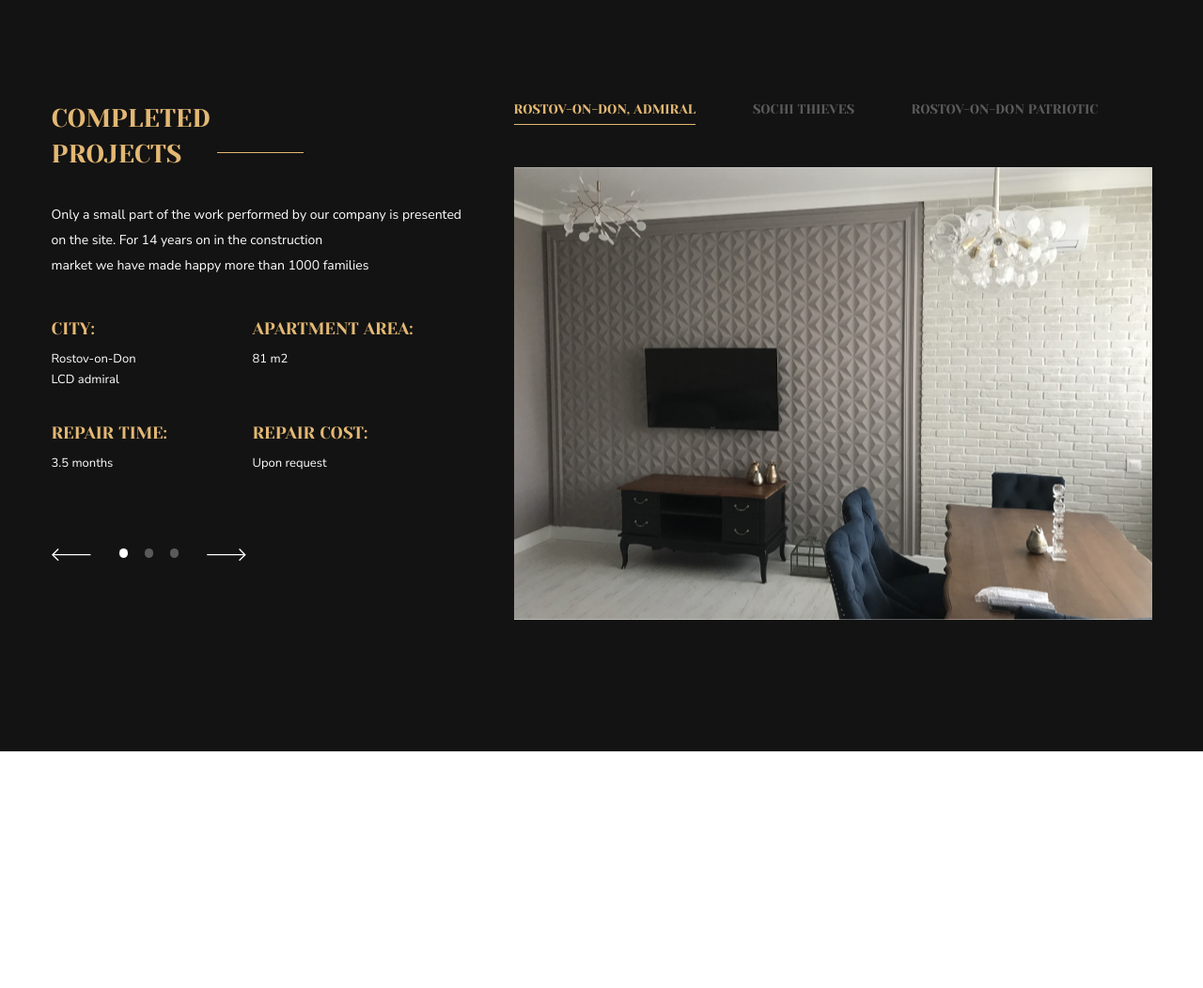
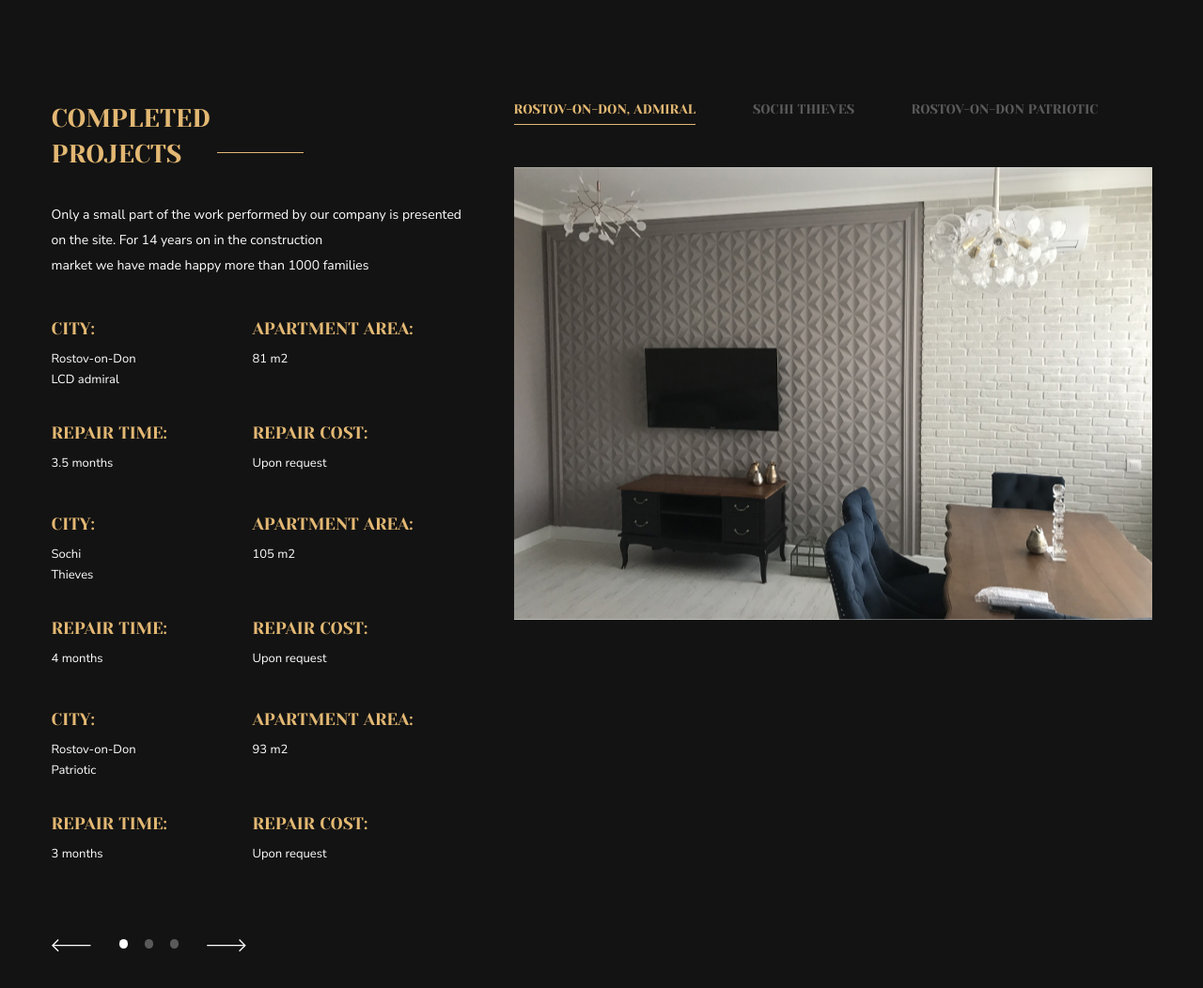
Before and after one commit to Nox1ee/photoSlider, a plain HTML site: page index.html in a window 1280 px wide. Shown: the whole page at 94% size. Before the commit the page ends 800 px from the top, so only its background shows below. Drawn offline with Linux system fonts and the light colour scheme.

Commit message:
Update index.html

```diff
--- a/index.html
+++ b/index.html
@@ -42,6 +42,46 @@
                     </div>
                 </div>
 
+                <div class="projects__parameters">
+                    <div class="projects__parameters-item">
+                        <h3 class="projects__subtitle title">City:</h3>
+                        <p>Sochi</p>
+                        <p>Thieves</p>
+                    </div>
+                    <div class="projects__parameters-item">
+                        <h3 class="projects__subtitle title">Apartment area:</h3>
+                        <p>105 m2</p>
+                    </div>
+                    <div class="projects__parameters-item">
+                        <h3 class="projects__subtitle title">Repair time:</h3>
+                        <p>4 months</p>
+                    </div>
+                    <div class="projects__parameters-item">
+                        <h3 class="projects__subtitle title">Repair Cost:</h3>
+                        <p>Upon request</p>
+                    </div>
+                </div>
+
+                <div class="projects__parameters">
+                    <div class="projects__parameters-item">
+                        <h3 class="projects__subtitle title">City:</h3>
+                        <p>Rostov-on-Don</p>
+                        <p>Patriotic</p>
+                    </div>
+                    <div class="projects__parameters-item">
+                        <h3 class="projects__subtitle title">Apartment area:</h3>
+                        <p>93 m2</p>
+                    </div>
+                    <div class="projects__parameters-item">
+                        <h3 class="projects__subtitle title">Repair time:</h3>
+                        <p>3 months</p>
+                    </div>
+                    <div class="projects__parameters-item">
+                        <h3 class="projects__subtitle title">Repair Cost:</h3>
+                        <p>Upon request</p>
+                    </div>
+                </div>
+
                 <div class="projects__arrows">
 
                     <div class="projects__arrow left">
```
